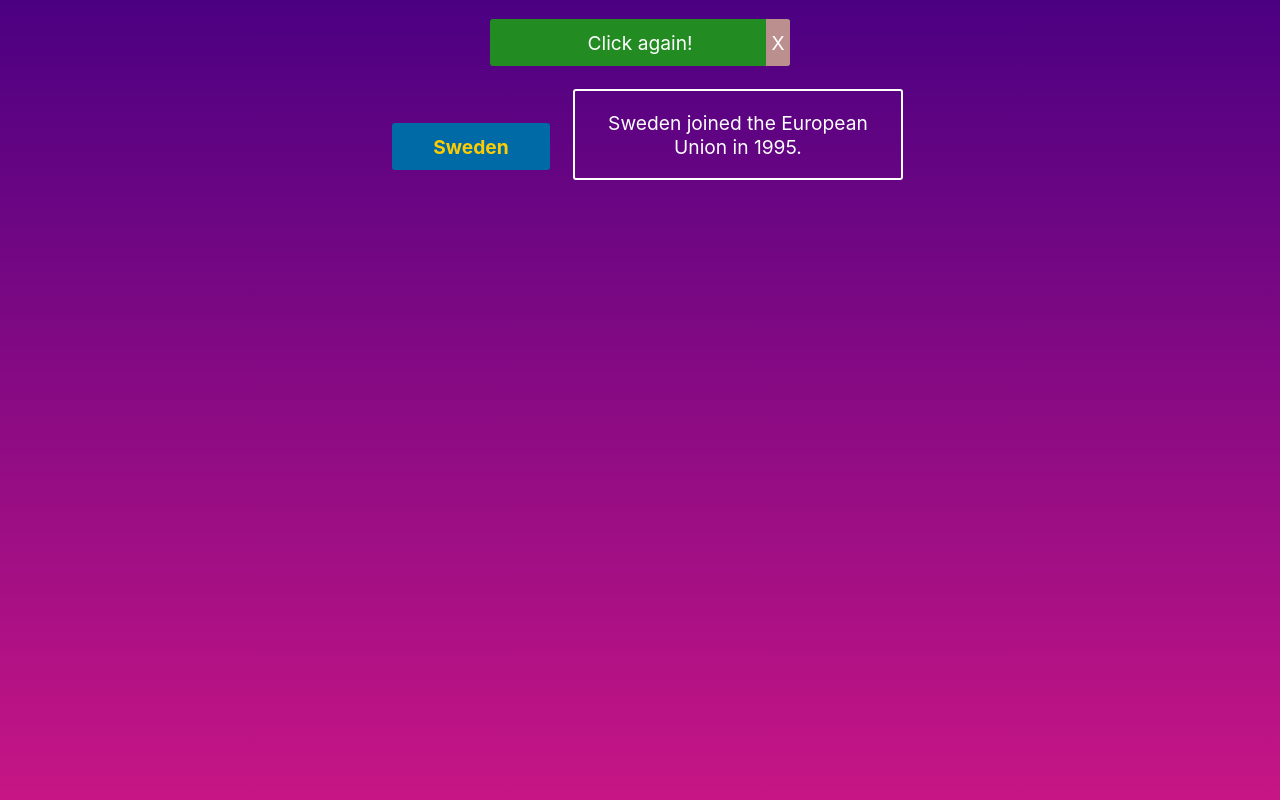
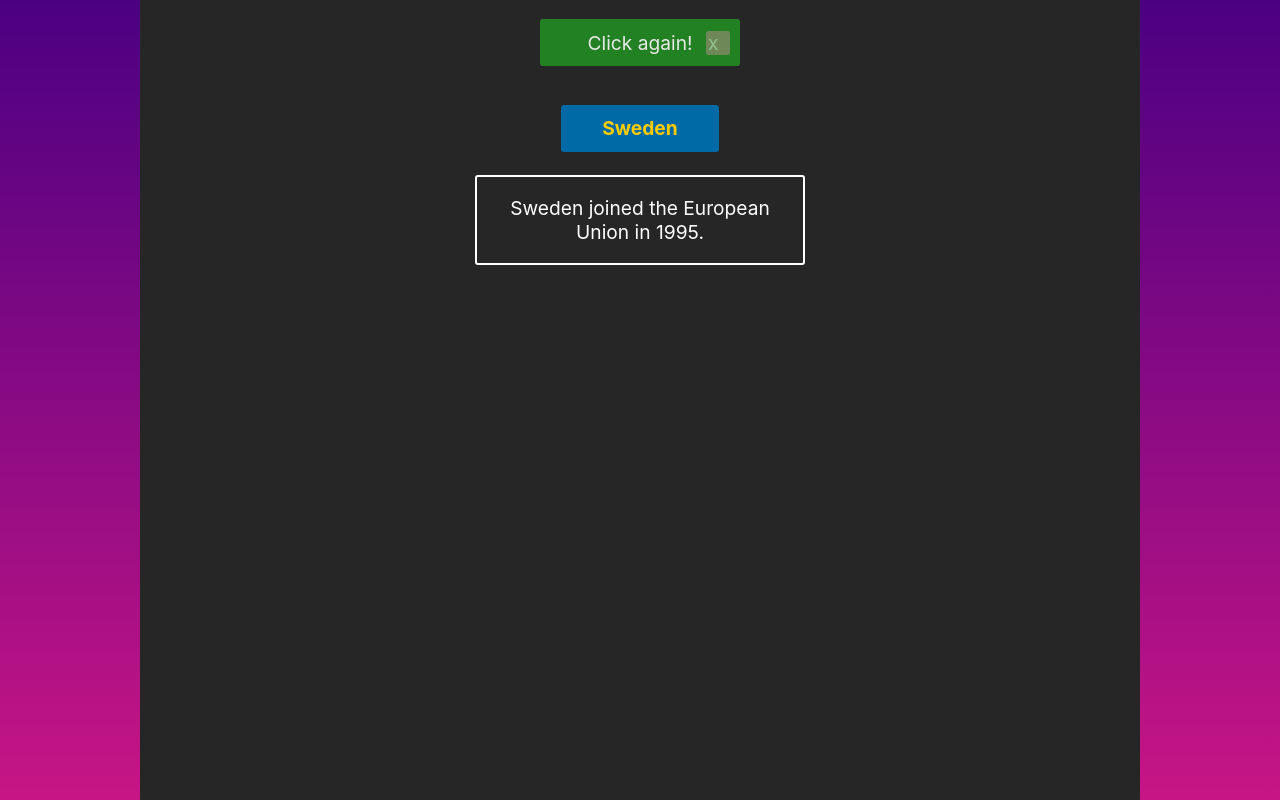
Before and after one commit to Daniel-K-Miller/Random-Nordic-Fact, a React (Create React App) app: page / in a window 1280 px wide. Both pictures are taken after a click on the link "Click here!". Built offline with nearby package versions, Linux system fonts and the light colour scheme.

Commit message:
Changed CSS styling of components

```diff
--- a/src/App.js
+++ b/src/App.js
@@ -11,12 +11,21 @@
   display: block;
   text-align: center;
   margin: 0 auto;
+  width: 1000px;
+  height: 100vh;
+  background-color: #262626;
 `
 const InnerWrapper = styled.article`
   display: flex;
   margin: auto;
-  width: 300px;
+  width: 200px;
   position: relative;
+`
+const InversedWrapper = styled.article`
+  display: flex;
+  flex-direction: column;
+  margin: 0 auto;
+  align-items: center;
 `
 
 class App extends Component {
@@ -54,8 +63,10 @@
           <PrimButton clicked={this.state.clicked} text={this.state.text} styles={this.state.styles} onChange={this.handleClick} />
           <ResetButton clicked={this.state.clicked} onChange={this.handleReset} />
         </InnerWrapper>
-        <Name clicked={this.state.clicked} country={nordicArray[this.state.index]} />
-        <FactBox clicked={this.state.clicked} country={nordicArray[this.state.index]} />
+        <InversedWrapper>
+          <Name clicked={this.state.clicked} country={nordicArray[this.state.index]} />
+          <FactBox clicked={this.state.clicked} country={nordicArray[this.state.index]} />
+        </InversedWrapper>
       </Wrapper>
     );
   }
--- a/src/modules/PrimButton.js
+++ b/src/modules/PrimButton.js
@@ -22,6 +22,7 @@
   ${props => props.styles === 'secondary' && css`
   background: forestgreen;
   border: 2px solid forestgreen;
+  opacity: 0.9;
   :hover {
     opacity: 1;
   `}
--- a/src/modules/ResetButton.js
+++ b/src/modules/ResetButton.js
@@ -3,19 +3,26 @@
 
 const Button = styled.a`
   color: white;
-  margin: 1em 0;
-  padding: .5em 0;
+  margin: auto;
+  padding: 0;
+  display: flex;
   font-size: 1.2em;
   background: rosybrown;
   border: 2px solid rosybrown;
-  border-top-right-radius: 3px;
-  border-bottom-right-radius: 3px;
+  border-radius: 3px;
   text-align: center;
   width: 20px;
+  height: 20px;
   text-decoration: none;
   position: absolute;
-  right: 0;
+  right: 10px;
+  top: 0;
+  bottom: 0;
   cursor: pointer;
+  opacity: .5;
+  text-align: center;
+  vertical-align: middle;
+  line-height: 20px;
   :hover {
     background: red;
     border: 2px solid red;
@@ -27,7 +34,7 @@
     return (
       <React.Fragment>
         {this.props.clicked === true && <Button onClick={this.props.onChange}>
-          X
+          x
           </Button>}
       </React.Fragment>
     );
```
